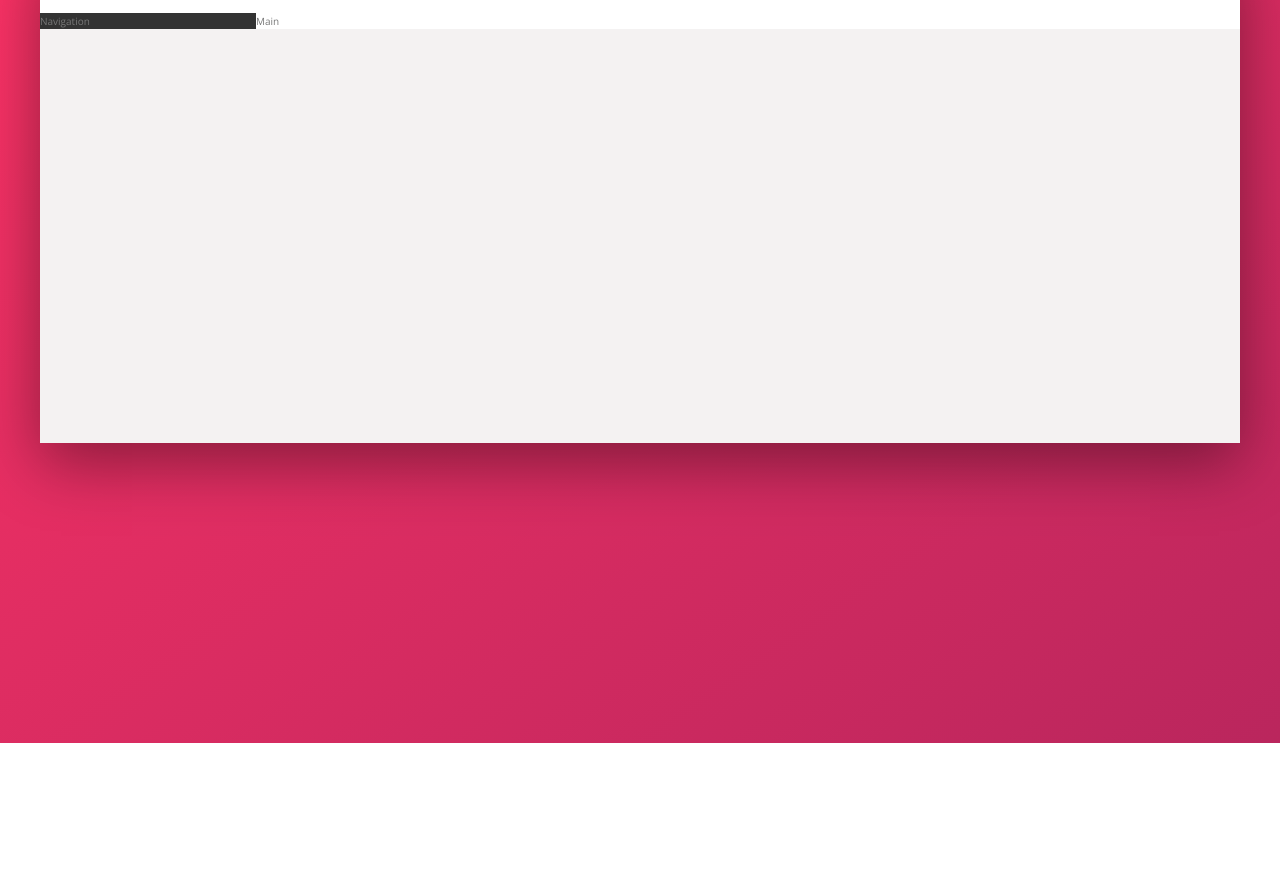
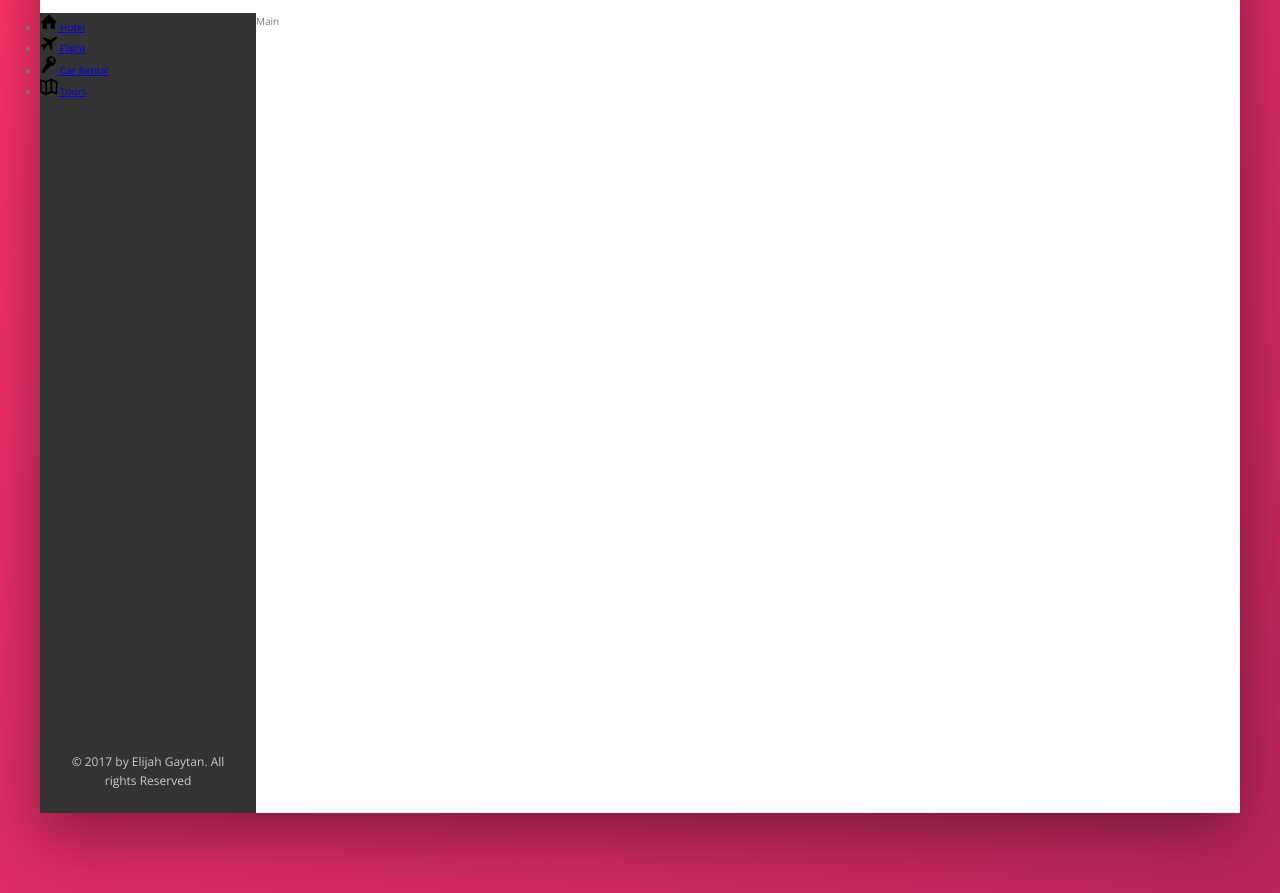
Before and after one commit to chaleay/Flexbox-Trillo, a website: page index.html in a window 1280 px wide. Shown: the part 137-1030 px from the top of the page. Before the commit the page ends 880 px from the top, so only its background shows below. Drawn offline with nearby package versions, Linux system fonts and the light colour scheme.

Commit message:
working on side nav-bar

```diff
--- a/index.html
+++ b/index.html
@@ -63,7 +63,49 @@
       <!--header end here-->
 
       <div class="content">
-        <nav class="sidebar">Navigation</nav>
+        <nav class="sidebar">
+          <div>
+            <ul class="side-nav">
+              <li class="side-nav__item">
+                <a href="#" class="side-nav__link">
+                  <svg class="side-nav__icon">
+                    <use xlink:href="img/sprite.svg#icon-home"></use>
+                  </svg>
+                  <span>Hotel</span>
+                </a>
+              </li>
+              <li class="side-nav__item">
+                <a href="#" class="side-nav__link">
+                  <svg class="side-nav__icon">
+                    <use xlink:href="img/sprite.svg#icon-aircraft"></use>
+                  </svg>
+                  <span>Flight</span>
+                </a>
+              </li>
+              <li class="side-nav__item">
+                <a href="#" class="side-nav__link">
+                  <svg class="side-nav__icon">
+                    <use xlink:href="img/sprite.svg#icon-key"></use>
+                  </svg>
+                  <span>Car Rental</span>
+                </a>
+              </li>
+              <li class="side-nav__item">
+                <a href="#" class="side-nav__link">
+                  <svg class="side-nav__icon">
+                    <use xlink:href="img/sprite.svg#icon-map"></use>
+                  </svg>
+                  <span>Tours</span>
+                </a>
+              </li>
+            </ul>
+          </div>
+
+          <div class="legal">
+            &copy; 2017 by Elijah Gaytan. All rights Reserved
+          </div>
+        </nav>
+
         <main class="hotel-view">Main</main>
       </div>
     </div>
--- a/sass/_components.scss
+++ b/sass/_components.scss
@@ -137,3 +137,27 @@
     margin-right: 1rem;
   }
 }
+
+///////////
+// Side Nav
+//////////
+.side-nav {
+  &__item {
+  }
+
+  &__link {
+  }
+
+  &__icon {
+    width: 1.75rem;
+    height: 1.75rem;
+  }
+}
+
+///Legal Text
+.legal {
+  font-size: 1.2rem;
+  text-align: center;
+  padding: 2.25rem;
+  color: var(--color-grey-light-4);
+}
--- a/sass/_layout.scss
+++ b/sass/_layout.scss
@@ -6,7 +6,7 @@
   box-shadow: 0 2rem 6rem var(--shadow-dark);
 
   //FOR TESTING
-  min-height: 50rem;
+  //min-height: 50rem;
 }
 
 .header {
@@ -33,11 +33,17 @@
   //If the size of all flex items is larger than the flex container, items shrink to fit according to flex-shrink.
 
   flex: 0 0 18%;
+  display: flex;
+  //rotates the flex direction
+  flex-direction: column;
+  justify-content: space-between;
 }
 
 .hotel-view {
   //element should grow as much as it can
   flex: 1;
+  background-color: #fff;
 
-  background-color: #fff;
+  // for testing purposes
+  height: 80rem;
 }
```
Also changed, not shown: css/style.css.
